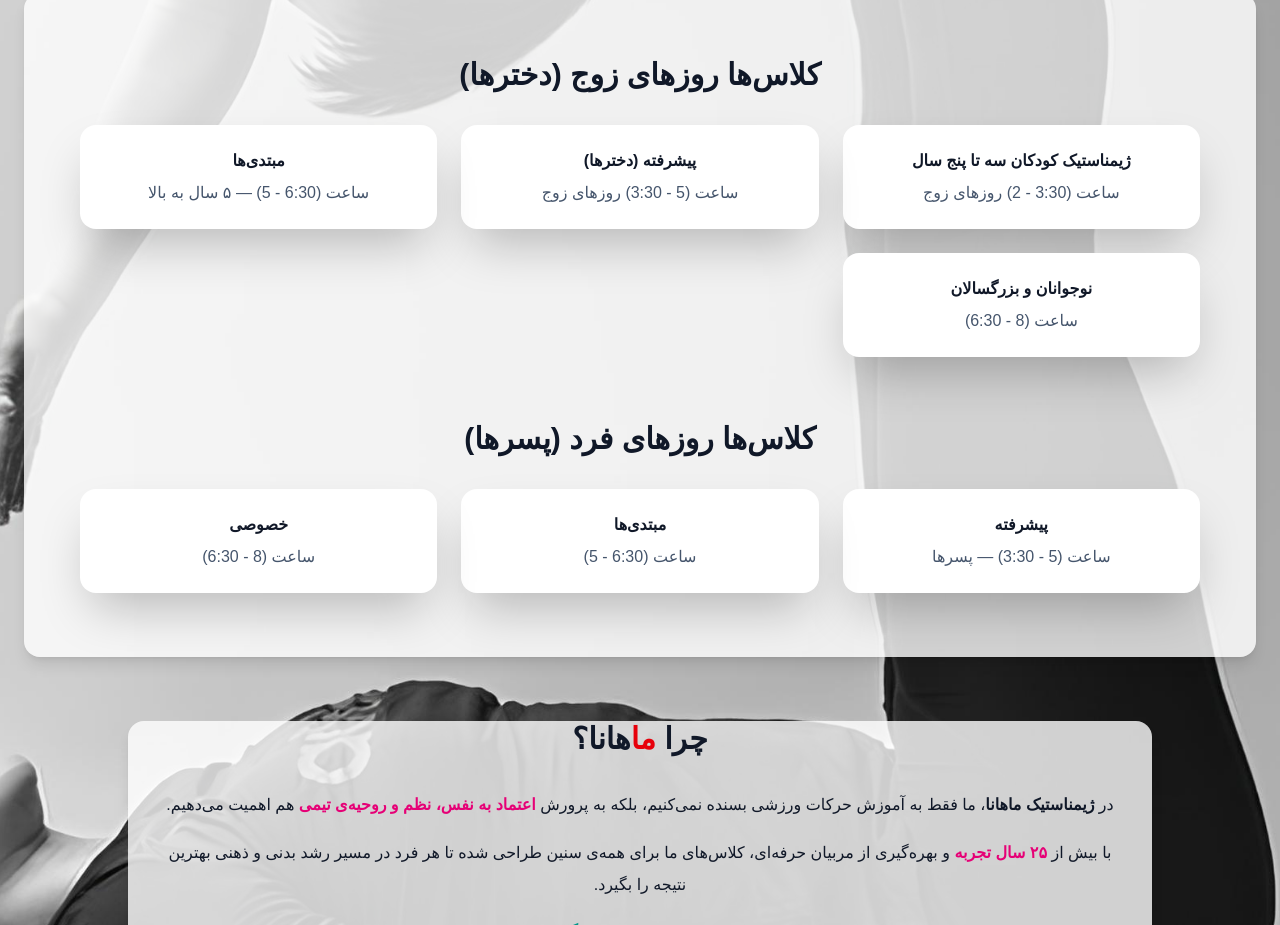
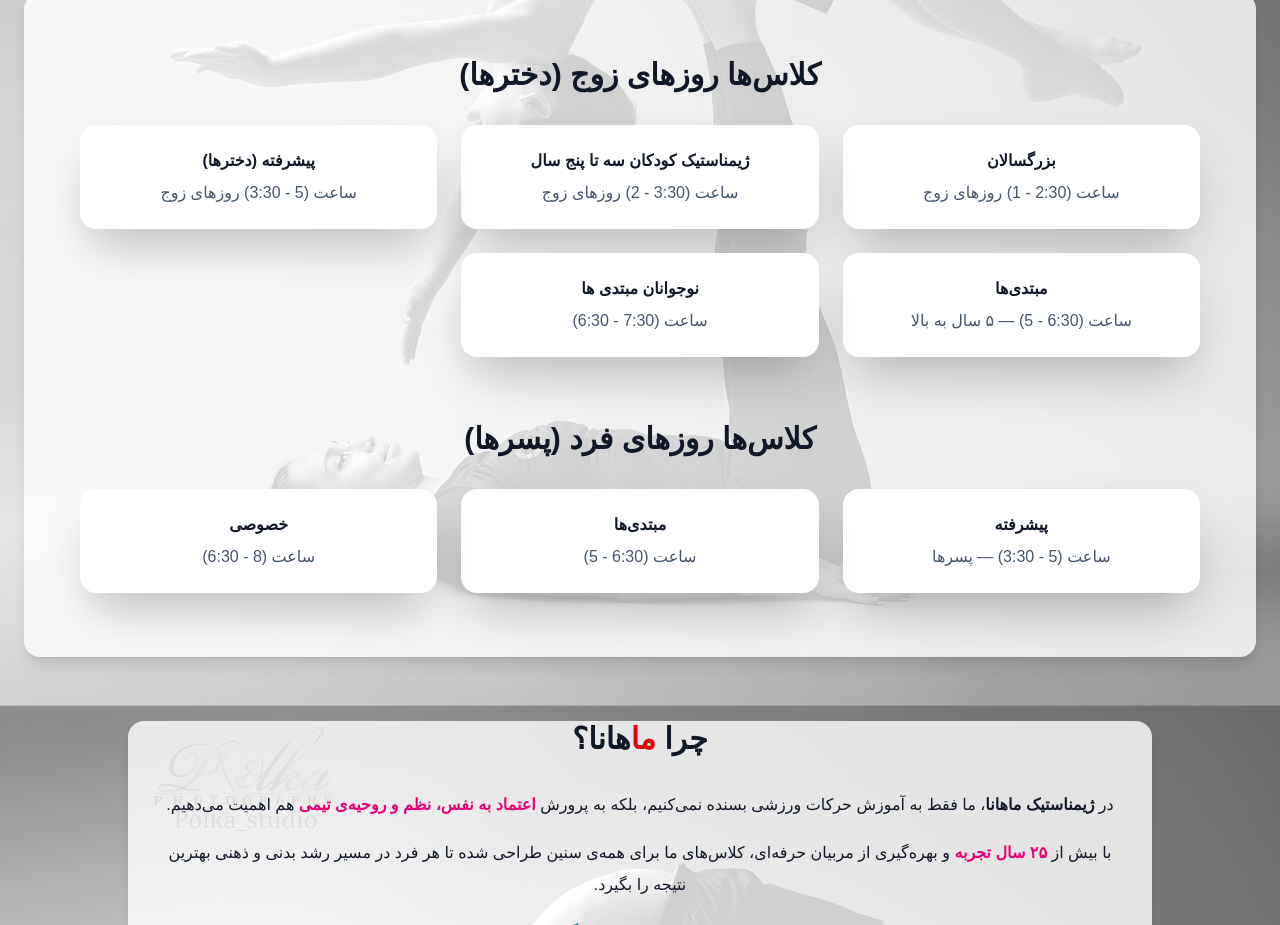
Before and after one commit to Ronia369/Mahana, a Next.js app: page / in a window 1280 px wide. Shown: the part 1340-2265 px from the top of the page. Before the commit the page ends 800 px from the top, so only its background shows below. Built offline with nearby package versions, Linux system fonts and the light colour scheme.

Commit message:
Update page.jsx

```diff
--- a/src/app/(root)/(home)/page.jsx
+++ b/src/app/(root)/(home)/page.jsx
@@ -8,7 +8,7 @@ export default function MahanaGymnasticsSite() {
   return (
     <div
       dir="rtl"
-      className="min-h-screen text-gray-900 bg-cover bg-center fixed"
+      className="text-gray-900 bg-cover bg-fixed"
       style={{ backgroundImage: "url('/rasa.jpg')" }}
     >
       {/* Header */}
@@ -183,6 +183,12 @@ export default function MahanaGymnasticsSite() {
           </h2>
           <div className="grid md:grid-cols-3 gap-6">
             <div className="bg-white rounded-2xl p-6 shadow-2xl hover:scale-105 hover:bg-white/70">
+              <h3 className="font-bold">بزرگسالان</h3>
+              <p className="text-slate-600 mt-2">
+                ساعت (2:30 - 1) روزهای زوج
+              </p>
+            </div>
+            <div className="bg-white rounded-2xl p-6 shadow-2xl hover:scale-105 hover:bg-white/70">
               <h3 className="font-bold">ژیمناستیک کودکان سه تا پنج سال</h3>
               <p className="text-slate-600 mt-2">
                 ساعت (3:30 - 2) روزهای زوج
@@ -199,8 +205,8 @@ export default function MahanaGymnasticsSite() {
               </p>
             </div>
             <div className="bg-white rounded-2xl p-6 shadow-2xl">
-              <h3 className="font-bold">نوجوانان و بزرگسالان</h3>
-              <p className="text-slate-600 mt-2">ساعت (8 - 6:30)</p>
+              <h3 className="font-bold">نوجوانان مبتدی ها</h3>
+              <p className="text-slate-600 mt-2">ساعت (7:30 - 6:30)</p>
             </div>
           </div>
 
```
